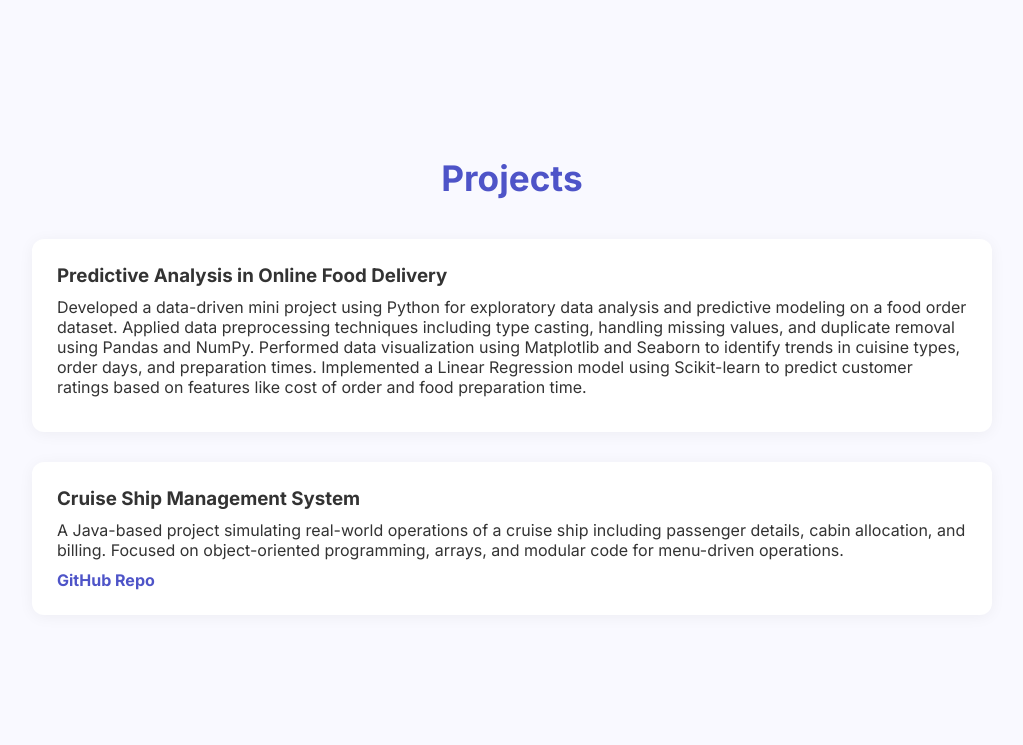
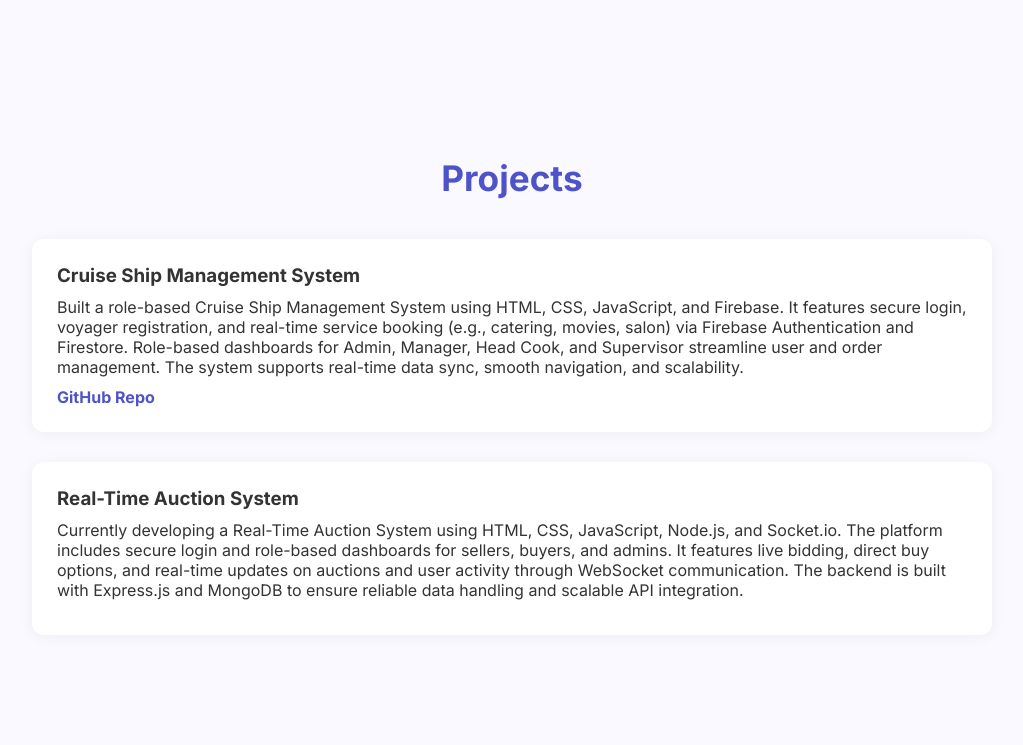
Before and after one commit to shreya1531/Portfolio, a plain HTML site: page index.html in a window 1280 px wide. Shown: the part 1435-2180 px from the top of the page, without its empty margins (128-1151 px from the left). Drawn offline with Linux system fonts and the light colour scheme.

Commit message:
Update index.html

```diff
--- a/index.html
+++ b/index.html
@@ -204,27 +204,28 @@
     </div>
   </section>
 
-  <section class="projects" id="projects">
-    <h2>Projects</h2>
-    <div class="card">
-      <h3>Predictive Analysis in Online Food Delivery</h3>
-      <p>
-         Developed a data-driven mini project using Python for exploratory data analysis and predictive modeling on a food order dataset.
- Applied data preprocessing techniques including type casting, handling missing values, and duplicate removal using Pandas and
- NumPy. Performed data visualization using Matplotlib and Seaborn to identify trends in cuisine types, order days, and preparation
- times. Implemented a Linear Regression model using Scikit-learn to predict customer ratings based on features like cost of order
- and food preparation time.
-      </p>
-    </div>
-     <div class="card">
+ <section class="projects" id="projects">
+  <h2>Projects</h2>
+
+  <div class="card">
     <h3>Cruise Ship Management System</h3>
     <p>
-      A Java-based project simulating real-world operations of a cruise ship including passenger details, cabin allocation, and billing.
-      Focused on object-oriented programming, arrays, and modular code for menu-driven operations.
+      Built a role-based Cruise Ship Management System using HTML, CSS, JavaScript, and Firebase.
+      It features secure login, voyager registration, and real-time service booking (e.g., catering, movies,
+      salon) via Firebase Authentication and Firestore. Role-based dashboards for Admin, Manager,
+      Head Cook, and Supervisor streamline user and order management. The system supports real-time data sync, smooth navigation, and scalability.
     </p>
     <a href="https://github.com/shreya1531/Cruise-Ship-Management.git" target="_blank">GitHub Repo</a>
   </div>
-  </section>
+
+  <div class="card">
+    <h3>Real-Time Auction System</h3>
+    <p>
+      Currently developing a Real-Time Auction System using HTML, CSS, JavaScript, Node.js, and Socket.io.
+      The platform includes secure login and role-based dashboards for sellers, buyers, and admins. It features live bidding, direct buy options, and real-time updates on auctions and user activity through WebSocket communication. The backend is built with Express.js and MongoDB to ensure reliable data handling and scalable API integration.
+    </p>
+  </div>
+</section>
 
   <section class="education" id="education">
     <h2>Education</h2>
@@ -237,6 +238,18 @@
       <p>JSS College, Dharwad<br>Completed in Jan 2023<br>Percentage: 72.08%</p>
     </div>
   </section>
+
+  <section class="experience" id="experience">
+  <h2>Experience</h2>
+  <div class="card">
+    <h3>Full Stack Web Development Intern</h3>
+    <p>
+      Completed a Full Stack Web Development internship at Unified Mentor (Apr 2025 – Jul 2025),
+      where I learned and applied industry practices to build responsive web applications with secure authentication and full-stack integration.
+    </p>
+  </div>
+</section>
+
 
   <section class="certificates" id="certificates">
     <h2>Certifications</h2>
```
